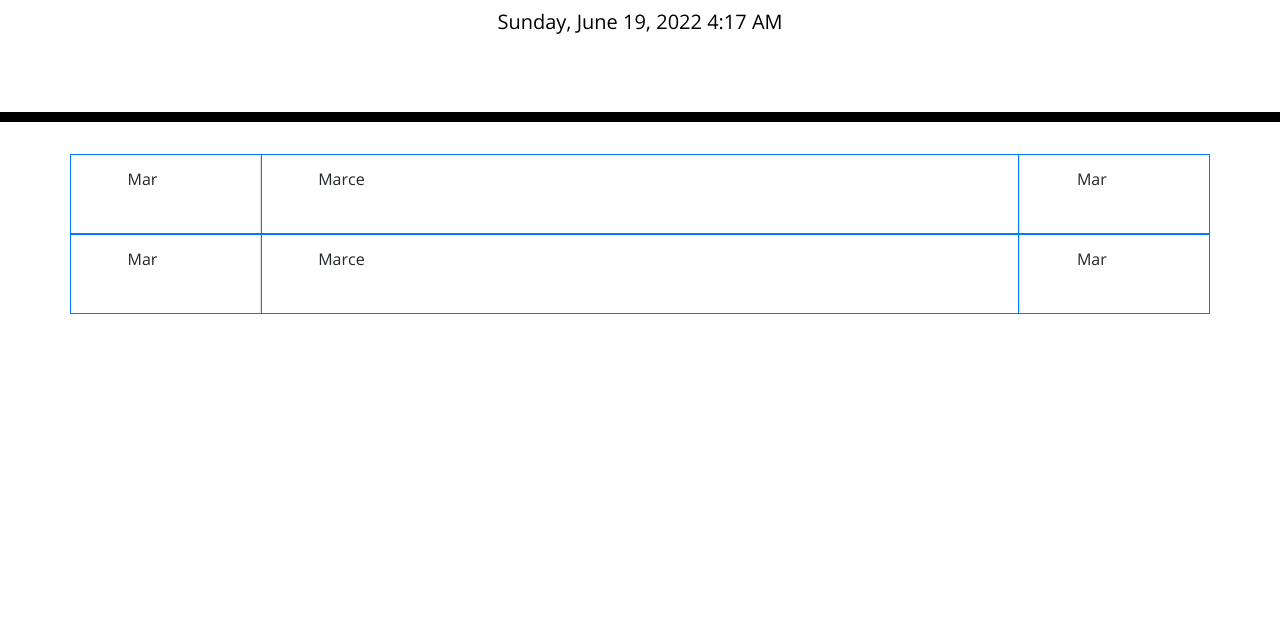
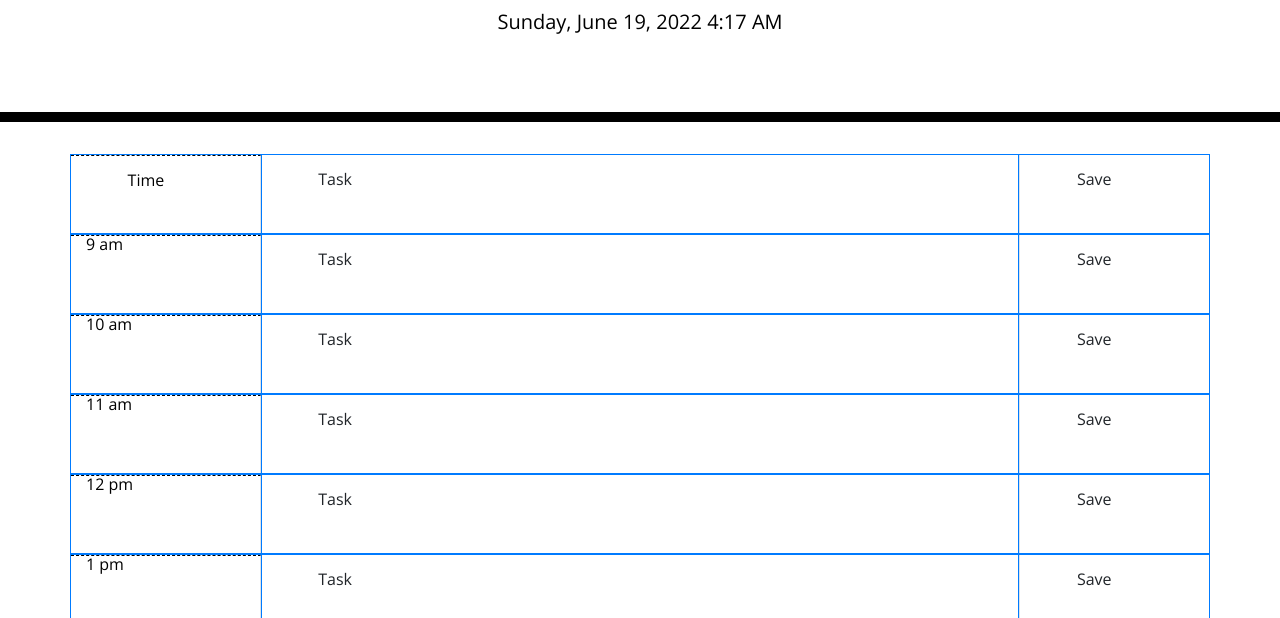
Before and after one commit to marcelamejiao/Work-Day-Scheduler, a plain HTML site: page index.html in a window 1280 px wide. Shown: the part 182-800 px from the top of the page. Drawn offline with nearby package versions, Linux system fonts and the light colour scheme.

Commit message:
Render the timeblocks

```diff
--- a/assets/js/script.js
+++ b/assets/js/script.js
@@ -5,10 +5,34 @@ function init () {
     renderTimeBlocks();
 }
 
+// display the bussiness hours (time blocks)
 function renderTimeBlocks () {
     var sampleRow = $('#sample-row');
     var timeBlocks = $('#time-blocks');
-    sampleRow.clone().appendTo(timeBlocks);
+
+    var startHour = 9;
+    var endTime = 17;
+
+    for (var i = startHour ; i <= endTime; i++) {
+        // Create a new timeblock
+        var newRow = sampleRow.clone();
+
+        // Select the column with the hour
+        var hourColumn = newRow.children('.hour');
+
+        // Display time in AM/PM format
+        hourColumn.text(moment().hour(i).minutes(0).format('h a'));
+
+        // Add to the list of timeBlocks
+        newRow.appendTo(timeBlocks);
+    }
 }
 
 init();
+
+// display the bussiness hours (time blocks)
+// display the current time (green for current, gray(?) for past)
+// option to add the tasks
+// save button
+// json to save the data in local storage
+// colours the tasks
--- a/index.html
+++ b/index.html
@@ -30,14 +30,14 @@
     </header>
     <div class="container" id="time-blocks">
       <div id="sample-row" class="row border border-primary">
-        <div class="col-2 border-right">
-          Mar
+        <div class="col-2 border-right hour">
+          Time
         </div>
-        <div class="col-8 border-left border-right border-primary">
-          Marce
+        <div class="col-8 border-left border-right border-primary task">
+          Task
         </div>
-        <div class="col-2 border-left">
-          Mar
+        <div class="col-2 border-left save">
+          Save
         </div>
       </div>
     </div>
```
